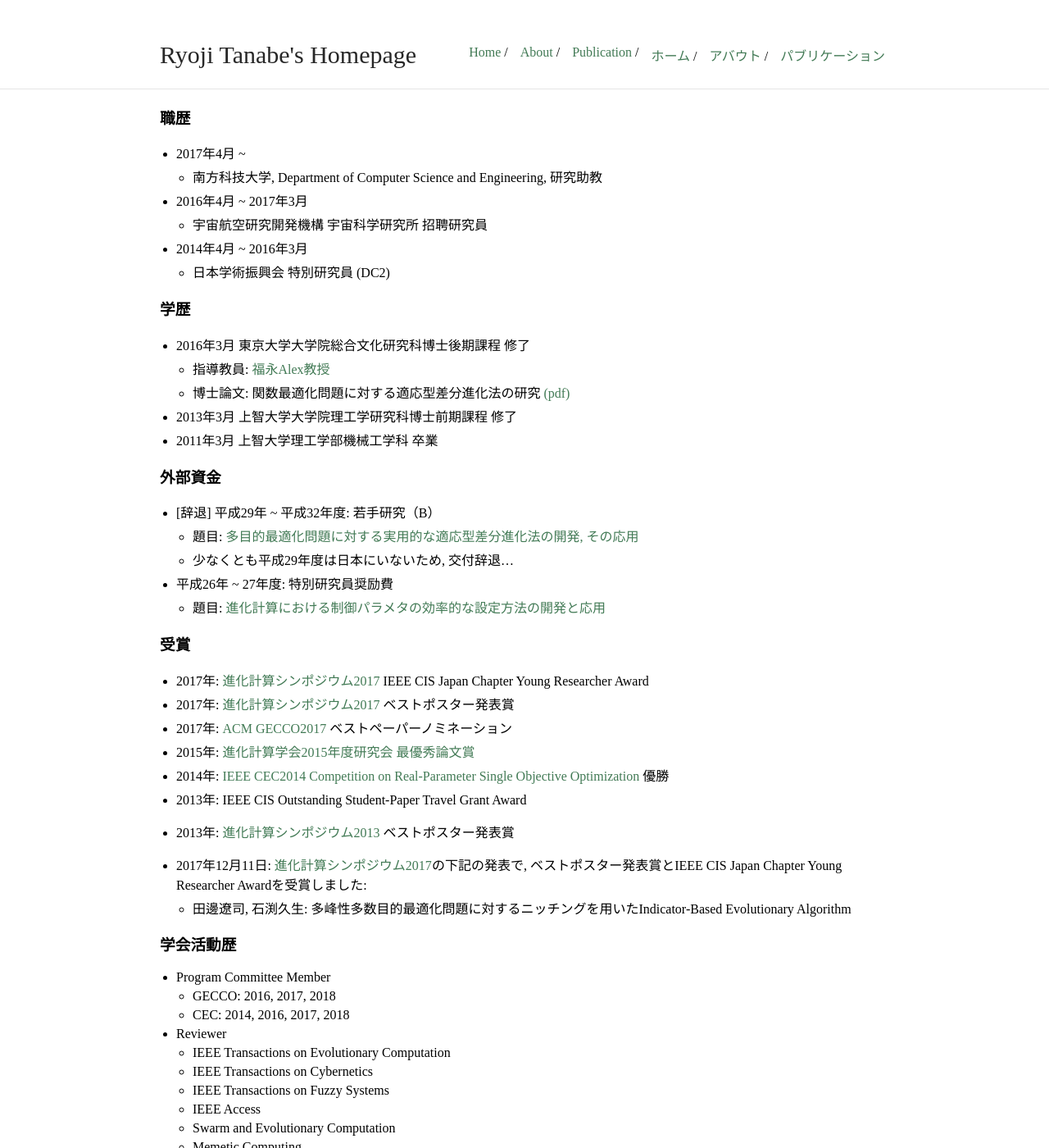
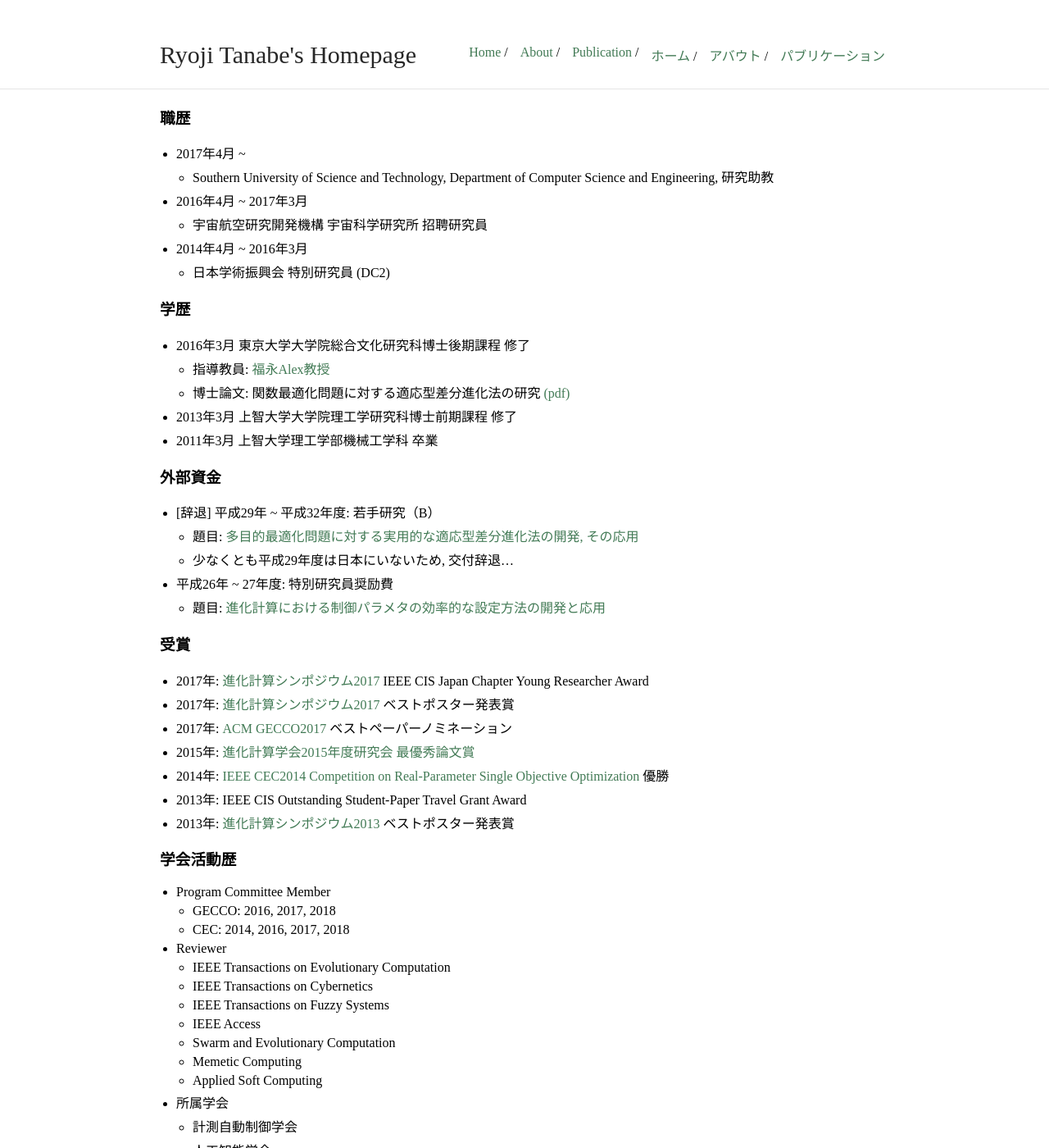
Before and after one commit to ryojitanabe/ryojitanabe.github.io, a Jekyll site: the page built from about-j.md, in a window 1280 px wide and 1400 px high. Shown: the whole window at 82% size. Built offline with Jekyll 4.4.1, drawn with Linux system fonts in a browser that asks for light colours.

Commit message:
revised *-j

```diff
--- a/about-j.md
+++ b/about-j.md
@@ -6,7 +6,7 @@
 ### 職歴
 
 * 2017年4月 ~
-  * 南方科技大学, Department of Computer Science and Engineering, 研究助教
+  * Southern University of Science and Technology, Department of Computer Science and Engineering, 研究助教
 * 2016年4月 ~ 2017年3月
   * 宇宙航空研究開発機構 宇宙科学研究所 招聘研究員
 * 2014年4月 ~ 2016年3月
@@ -42,10 +42,6 @@
 * 2013年: [進化計算シンポジウム2013](http://www.jpnsec.org/symposium201303.html) ベストポスター発表賞
 
 
-* 2017年12月11日: [進化計算シンポジウム2017](http://www.jpnsec.org/symposium201703.html)の下記の発表で, ベストポスター発表賞とIEEE CIS Japan Chapter Young Researcher Awardを受賞しました:
-    * 田邊遼司, 石渕久生: 多峰性多数目的最適化問題に対するニッチングを用いたIndicator-Based Evolutionary Algorithm
-
-
 ### 学会活動歴
 
 * Program Committee Member
```
Also changed, not shown: index-j.md (+2 -2 lines), publication-j.md (+1 -0 lines).
